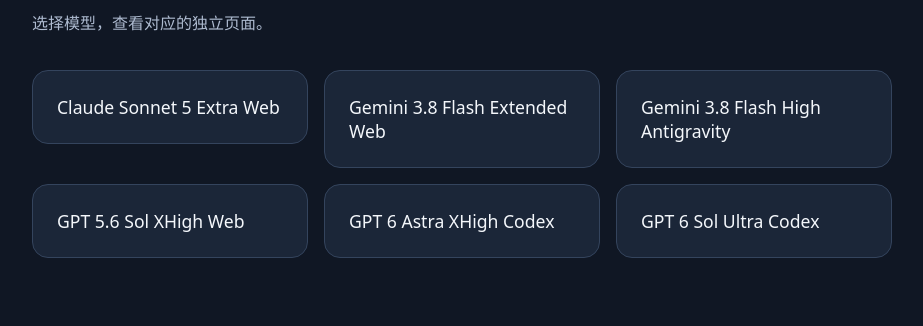
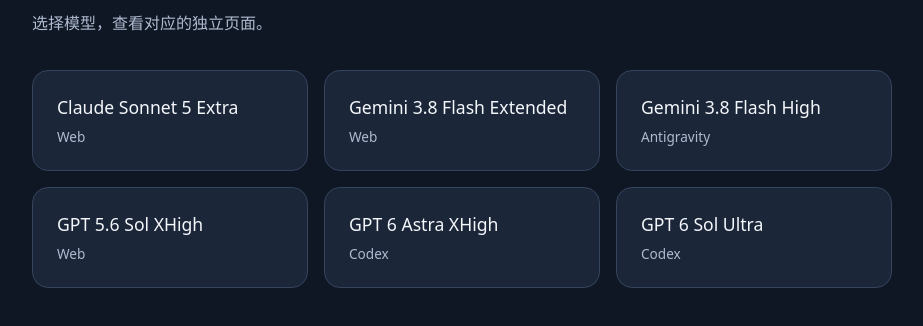
Before and after one commit to gyozomongo/konbini-model-pages, a plain HTML site: page index.html in a window 1280 px wide. Shown: the part 172-498 px from the top of the page, without its empty margins (178-1101 px from the left). Drawn offline with Linux system fonts and the light colour scheme.

Commit message:
Restore original card labels with tool badges

```diff
--- a/index.html
+++ b/index.html
@@ -21,12 +21,12 @@
     <h1>雨夜便利店 · 模型作品</h1>
     <p>选择模型，查看对应的独立页面。</p>
     <ul>
-      <li><a href="./claude-sonnet-5-extra-web/">Claude Sonnet 5 Extra Web</a></li>
-      <li><a href="./gemini-3-8-flash-extended-web/">Gemini 3.8 Flash Extended Web</a></li>
-      <li><a href="./gemini-3-8-flash-high-antigravity/">Gemini 3.8 Flash High Antigravity</a></li>
-      <li><a href="./gpt-5-6-sol-xhigh-web/">GPT 5.6 Sol XHigh Web</a></li>
-      <li><a href="./gpt-6-astra-xhigh-codex/">GPT 6 Astra XHigh Codex</a></li>
-      <li><a href="./gpt-6-sol-ultra-codex/">GPT 6 Sol Ultra Codex</a></li>
+      <li><a href="./claude-sonnet-5-extra-web/">Claude Sonnet 5 Extra<small>Web</small></a></li>
+      <li><a href="./gemini-3-8-flash-extended-web/">Gemini 3.8 Flash Extended<small>Web</small></a></li>
+      <li><a href="./gemini-3-8-flash-high-antigravity/">Gemini 3.8 Flash High<small>Antigravity</small></a></li>
+      <li><a href="./gpt-5-6-sol-xhigh-web/">GPT 5.6 Sol XHigh<small>Web</small></a></li>
+      <li><a href="./gpt-6-astra-xhigh-codex/">GPT 6 Astra XHigh<small>Codex</small></a></li>
+      <li><a href="./gpt-6-sol-ultra-codex/">GPT 6 Sol Ultra<small>Codex</small></a></li>
     </ul>
   </main>
 </body>
```
